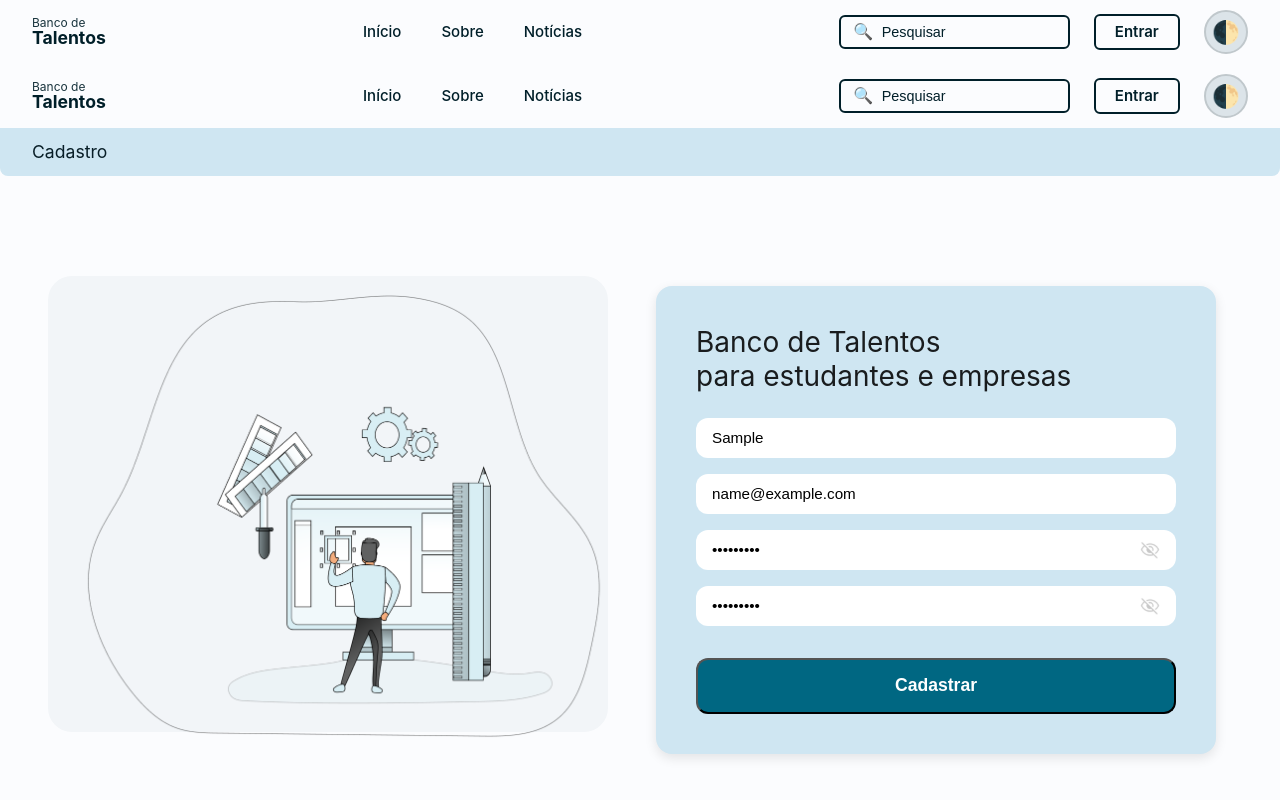
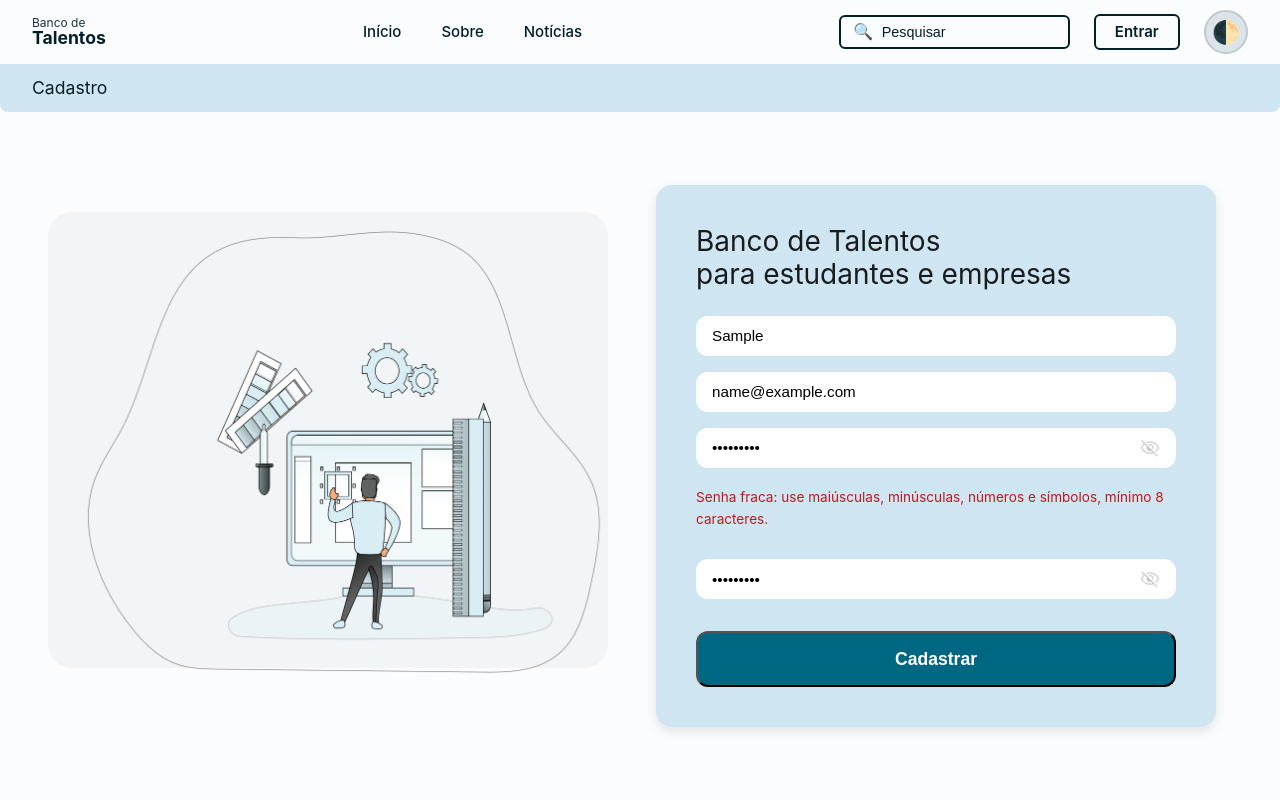
Before and after one commit to TalentPoolPicos/talentPoolFrontRemake, a Vue app: page /signUp/student in a window 1280 px wide. Both pictures are taken after typing "Sample", "name@example.com", "Sample123", "Sample123" into the empty fields and a click on the button "Cadastrar". Shown: the top 800 px of the page. Built offline with nearby package versions, Linux system fonts and the light colour scheme; no server answers.

Commit message:
feat: add password strength validation and error messaging to SignUpView

```diff
--- a/src/views/SignUpView.vue
+++ b/src/views/SignUpView.vue
@@ -1,7 +1,7 @@
 <!-- src/views/Registration.vue -->
 <template>
   <div class="page registration">
-    <NavBar />
+
 
     <!-- barra de título -->
     <div class="page-header registration">
@@ -48,6 +48,7 @@
               <img :src="showPwd ? eyeClosed : eyeOpen" alt="Exibir/ocultar senha" />
             </span>
           </div>
+          <p v-if="passwordError" class="error-message">{{ passwordError }}</p>
 
           <!-- confirmar senha -->
           <div class="pwd-wrapper">
@@ -101,7 +102,27 @@ const loading = ref(false)
 const auth = useAuthStore()
 const router = useRouter()
 
+function isStrongPassword(pwd: string): boolean {
+  // Pelo menos 8 caracteres, com letras maiúsculas, minúsculas, números e símbolos
+  const strongRegex = /^(?=.*[a-z])(?=.*[A-Z])(?=.*\d)(?=.*[\W_]).{8,}$/
+  return strongRegex.test(pwd)
+}
+
+const passwordError = ref('')
+
 const onRegister = async () => {
+  passwordError.value = ''
+
+  if (!isStrongPassword(password.value)) {
+    passwordError.value = 'Senha fraca: use maiúsculas, minúsculas, números e símbolos, mínimo 8 caracteres.'
+    return
+  }
+
+  if (password.value !== password2.value) {
+    alert('As senhas não coincidem.')
+    return
+  }
+
   if (password.value !== password2.value) {
     alert('As senhas não coincidem.')
     return
@@ -198,6 +219,13 @@ const onRegister = async () => {
   opacity: 0.85;
 }
 
+.error-message {
+  color: var(--color-error);
+  font-size: 0.85rem;
+  margin-top: 0.2rem;
+  margin-bottom: 0.8rem;
+}
+
 /* =================== tablets (≤ 1024 px) =================== */
 @media (max-width: 1024px) {
   .registration-grid {
```
